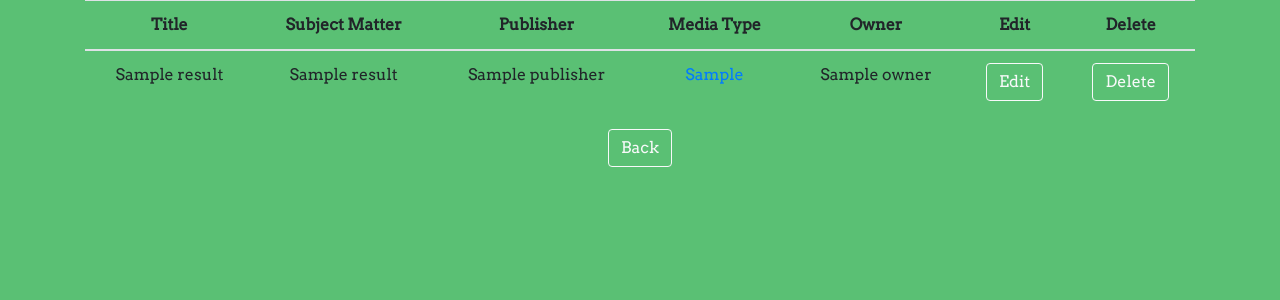
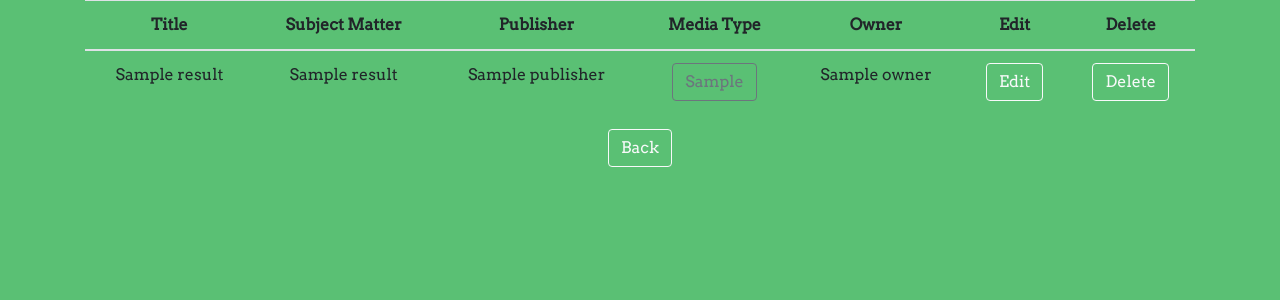
Before and after one commit to k80-f/py-archive, a Flask app: template templates/results.html in a window 1280 px wide. Shown: the top 300 px of the page. Run offline with Flask 2, Linux system fonts and the light colour scheme; the template is opened without the code that fills it: most values are stand-ins (such as "Sample title", 1, 10 or a date in 2020); some libraries are stand-ins or nearby versions.

Commit message:
Added button for media type url

```diff
--- a/templates/results.html
+++ b/templates/results.html
@@ -20,7 +20,7 @@
                     <td>{{ result.publisher }}</td>
                     <td>
                         {% if result.file_url != '' %}
-                            <a href="{{ result.file_url }}">
+                            <a class="btn btn-outline-secondary" href="{{ result.file_url }}">
                         {% endif %}
                         {{ result.media_type }}
                         {% if result.file_url != '' %}
```
Also changed, not shown: data/library.db.
